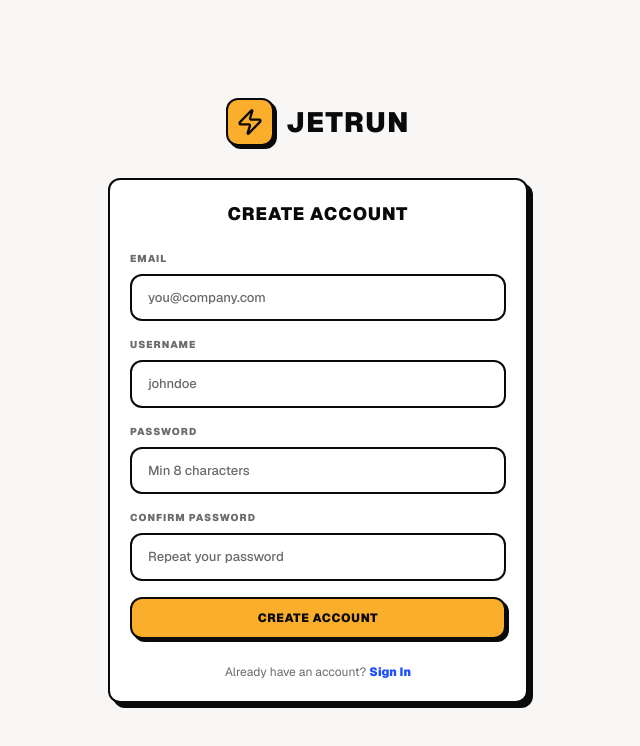
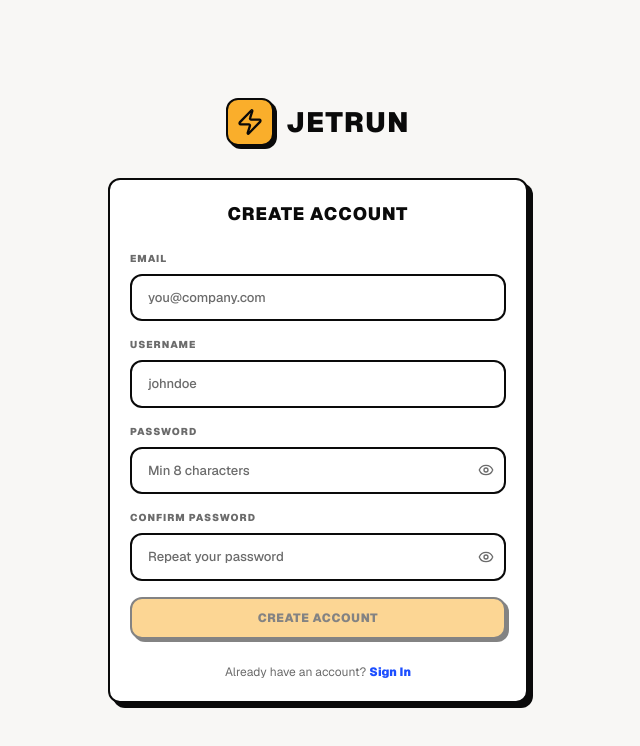
Before and after one commit to socketspace-jihad/jetrun, a Next.js app in the folder web/: page /register in a window 1280 px wide. Shown: the top 746 px of the page, without its empty margins (322-962 px from the left). Built offline with nearby package versions, Linux system fonts and the light colour scheme; no server answers.

Commit message:
fix register

```diff
--- a/web/src/app/login/page.tsx
+++ b/web/src/app/login/page.tsx
@@ -5,6 +5,7 @@ import { useRouter } from "next/navigation";
 import Link from "next/link";
 import { Button } from "@/components/ui/button";
 import { Input } from "@/components/ui/input";
+import { PasswordInput } from "@/components/ui/password-input";
 import { Card } from "@/components/ui/card";
 import { useAuth } from "@/components/auth-provider";
 import { Zap, Github } from "lucide-react";
@@ -73,8 +74,7 @@ export default function LoginPage() {
               <label className="block text-[10px] font-black uppercase tracking-widest text-nb-gray mb-2">
                 Password
               </label>
-              <Input
-                type="password"
+              <PasswordInput
                 value={password}
                 onChange={(e) => setPassword(e.target.value)}
                 placeholder="Enter your password"
--- a/web/src/app/register/page.tsx
+++ b/web/src/app/register/page.tsx
@@ -5,6 +5,7 @@ import { useRouter } from "next/navigation";
 import Link from "next/link";
 import { Button } from "@/components/ui/button";
 import { Input } from "@/components/ui/input";
+import { PasswordInput } from "@/components/ui/password-input";
 import { Card } from "@/components/ui/card";
 import { useAuth } from "@/components/auth-provider";
 import { Zap } from "lucide-react";
@@ -19,16 +20,19 @@ export default function RegisterPage() {
   const [error, setError] = useState("");
   const [loading, setLoading] = useState(false);
 
+  const passwordsMatch = password === confirmPassword;
+  const passwordValid = password.length >= 8;
+
   const handleSubmit = async (e: React.FormEvent) => {
     e.preventDefault();
     setError("");
 
-    if (password !== confirmPassword) {
+    if (!passwordsMatch) {
       setError("Passwords do not match");
       return;
     }
 
-    if (password.length < 8) {
+    if (!passwordValid) {
       setError("Password must be at least 8 characters");
       return;
     }
@@ -98,39 +102,44 @@ export default function RegisterPage() {
               <label className="block text-[10px] font-black uppercase tracking-widest text-nb-gray mb-2">
                 Password
               </label>
-              <Input
-                type="password"
+              <PasswordInput
                 value={password}
                 onChange={(e) => setPassword(e.target.value)}
                 placeholder="Min 8 characters"
                 required
               />
+              {password.length > 0 && !passwordValid && (
+                <p className="text-[10px] text-nb-red mt-1 font-bold">At least 8 characters</p>
+              )}
             </div>
 
             <div>
               <label className="block text-[10px] font-black uppercase tracking-widest text-nb-gray mb-2">
                 Confirm Password
               </label>
-              <Input
-                type="password"
+              <PasswordInput
                 value={confirmPassword}
                 onChange={(e) => setConfirmPassword(e.target.value)}
                 placeholder="Repeat your password"
                 required
               />
+              {confirmPassword.length > 0 && !passwordsMatch && (
+                <p className="text-[10px] text-nb-red mt-1 font-bold">Passwords do not match</p>
+              )}
             </div>
 
-            <Button type="submit" className="w-full" disabled={loading}>
+            <Button
+              type="submit"
+              className="w-full"
+              disabled={loading || !passwordValid || !passwordsMatch}
+            >
               {loading ? "Creating account..." : "Create Account"}
             </Button>
           </form>
 
           <p className="text-center text-[12px] text-nb-gray mt-6">
             Already have an account?{" "}
-            <Link
-              href="/login"
-              className="font-black text-nb-blue hover:underline"
-            >
+            <Link href="/login" className="font-black text-nb-blue hover:underline">
               Sign In
             </Link>
           </p>
--- a/web/src/app/setup/page.tsx
+++ b/web/src/app/setup/page.tsx
@@ -4,6 +4,7 @@ import { useEffect, useState } from "react";
 import { useRouter } from "next/navigation";
 import { Button } from "@/components/ui/button";
 import { Input } from "@/components/ui/input";
+import { PasswordInput } from "@/components/ui/password-input";
 import { Card } from "@/components/ui/card";
 import { authApi } from "@/lib/auth";
 import { Zap, ArrowRight, Check, Building2, User, Rocket, Loader2 } from "lucide-react";
@@ -20,8 +21,8 @@ export default function SetupPage() {
   const [orgName, setOrgName] = useState("");
   const [email, setEmail] = useState("");
   const [password, setPassword] = useState("");
+  const [confirmPassword, setConfirmPassword] = useState("");
 
-  // Check if setup is already done — redirect if so
   useEffect(() => {
     authApi
       .setupStatus()
@@ -32,13 +33,18 @@ export default function SetupPage() {
           setStep("org");
         }
       })
-      .catch(() => {
-        // API unreachable — show setup anyway (might be first boot)
-        setStep("org");
-      });
+      .catch(() => setStep("org"));
   }, [router]);
 
+  const passwordsMatch = password === confirmPassword;
+  const passwordValid = password.length >= 8;
+  const canSubmit = email.trim() && passwordValid && passwordsMatch && !loading;
+
   const handleCreateAll = async () => {
+    if (!passwordsMatch) {
+      setError("Passwords do not match");
+      return;
+    }
     setError("");
     setLoading(true);
     try {
@@ -48,7 +54,6 @@ export default function SetupPage() {
         password,
       });
 
-      // Store tokens
       if (res.access_token) {
         localStorage.setItem("jetrun_token", res.access_token);
         localStorage.setItem("jetrun_refresh_token", res.refresh_token);
@@ -62,7 +67,6 @@ export default function SetupPage() {
     }
   };
 
-  // Loading state while checking setup status
   if (step === "checking") {
     return (
       <div className="min-h-screen bg-nb-bg flex items-center justify-center">
@@ -195,15 +199,30 @@ export default function SetupPage() {
                 <label className="block text-[10px] font-black uppercase tracking-widest text-nb-gray mb-2">
                   Password
                 </label>
-                <Input
-                  type="password"
+                <PasswordInput
                   value={password}
                   onChange={(e) => setPassword(e.target.value)}
                   placeholder="Min 8 characters"
+                />
+                {password.length > 0 && !passwordValid && (
+                  <p className="text-[10px] text-nb-red mt-1 font-bold">At least 8 characters</p>
+                )}
+              </div>
+              <div>
+                <label className="block text-[10px] font-black uppercase tracking-widest text-nb-gray mb-2">
+                  Confirm Password
+                </label>
+                <PasswordInput
+                  value={confirmPassword}
+                  onChange={(e) => setConfirmPassword(e.target.value)}
+                  placeholder="Repeat your password"
                   onKeyDown={(e) => {
-                    if (e.key === "Enter" && email.trim() && password.length >= 8) handleCreateAll();
+                    if (e.key === "Enter" && canSubmit) handleCreateAll();
                   }}
                 />
+                {confirmPassword.length > 0 && !passwordsMatch && (
+                  <p className="text-[10px] text-nb-red mt-1 font-bold">Passwords do not match</p>
+                )}
               </div>
             </div>
 
@@ -213,7 +232,7 @@ export default function SetupPage() {
               </Button>
               <Button
                 className="flex-1"
-                disabled={!email.trim() || password.length < 8 || loading}
+                disabled={!canSubmit}
                 onClick={handleCreateAll}
               >
                 {loading ? "Setting up..." : "Create & Launch"}
--- /dev/null
+++ b/web/src/components/ui/password-input.tsx
@@ -0,0 +1,37 @@
+"use client";
+
+import { useState, InputHTMLAttributes, forwardRef } from "react";
+import { cn } from "@/lib/utils";
+import { Eye, EyeOff } from "lucide-react";
+
+const PasswordInput = forwardRef<HTMLInputElement, InputHTMLAttributes<HTMLInputElement>>(
+  ({ className, ...props }, ref) => {
+    const [visible, setVisible] = useState(false);
+
+    return (
+      <div className="relative">
+        <input
+          ref={ref}
+          type={visible ? "text" : "password"}
+          className={cn(
+            "w-full px-4 py-3 pr-11 bg-white border-2 border-nb-black rounded-xl text-[13px] font-medium text-nb-black placeholder:text-nb-gray focus:outline-none focus:shadow-neo-yellow focus:border-nb-yellow transition-all",
+            className
+          )}
+          {...props}
+        />
+        <button
+          type="button"
+          tabIndex={-1}
+          onClick={() => setVisible(!visible)}
+          className="absolute right-3 top-1/2 -translate-y-1/2 text-nb-gray hover:text-nb-black transition-colors"
+        >
+          {visible ? <EyeOff className="w-4 h-4" /> : <Eye className="w-4 h-4" />}
+        </button>
+      </div>
+    );
+  }
+);
+
+PasswordInput.displayName = "PasswordInput";
+
+export { PasswordInput };
```
